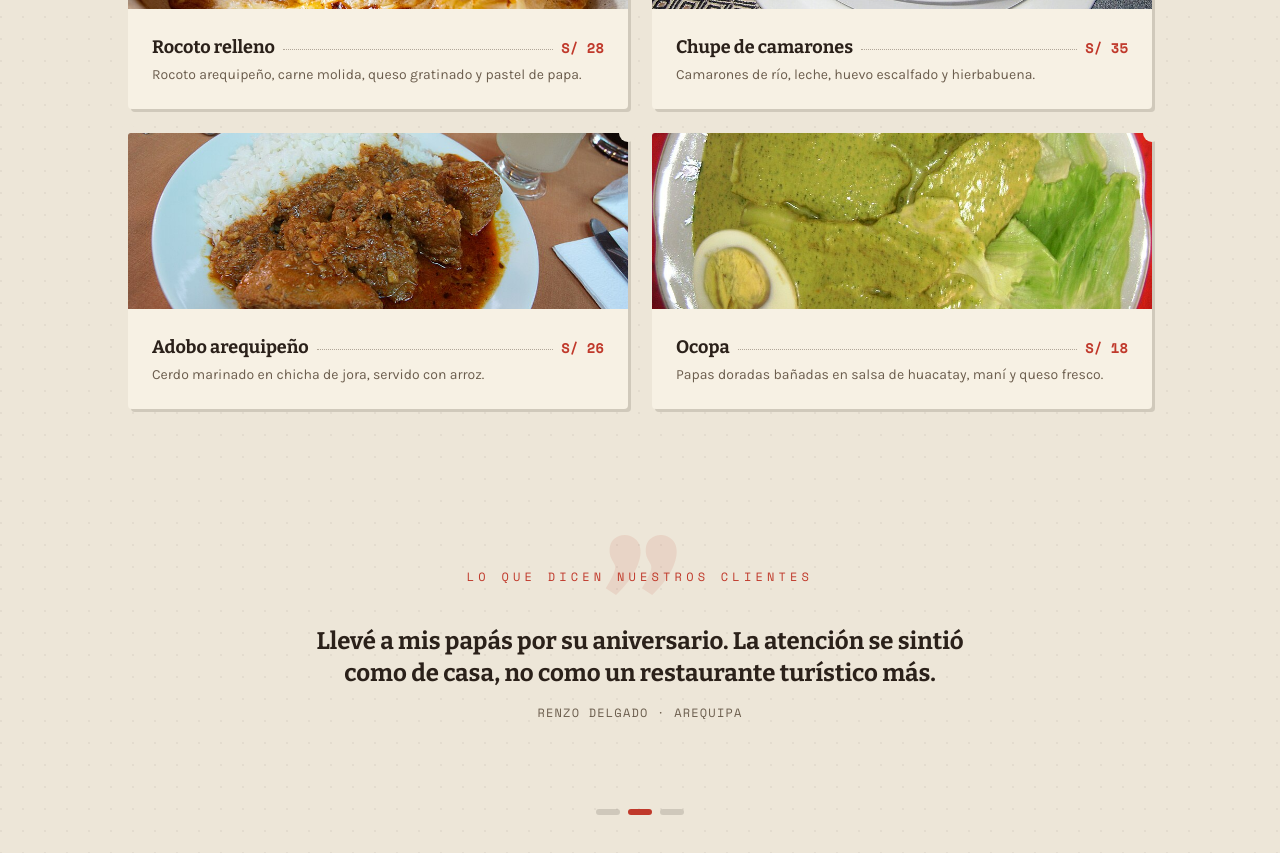
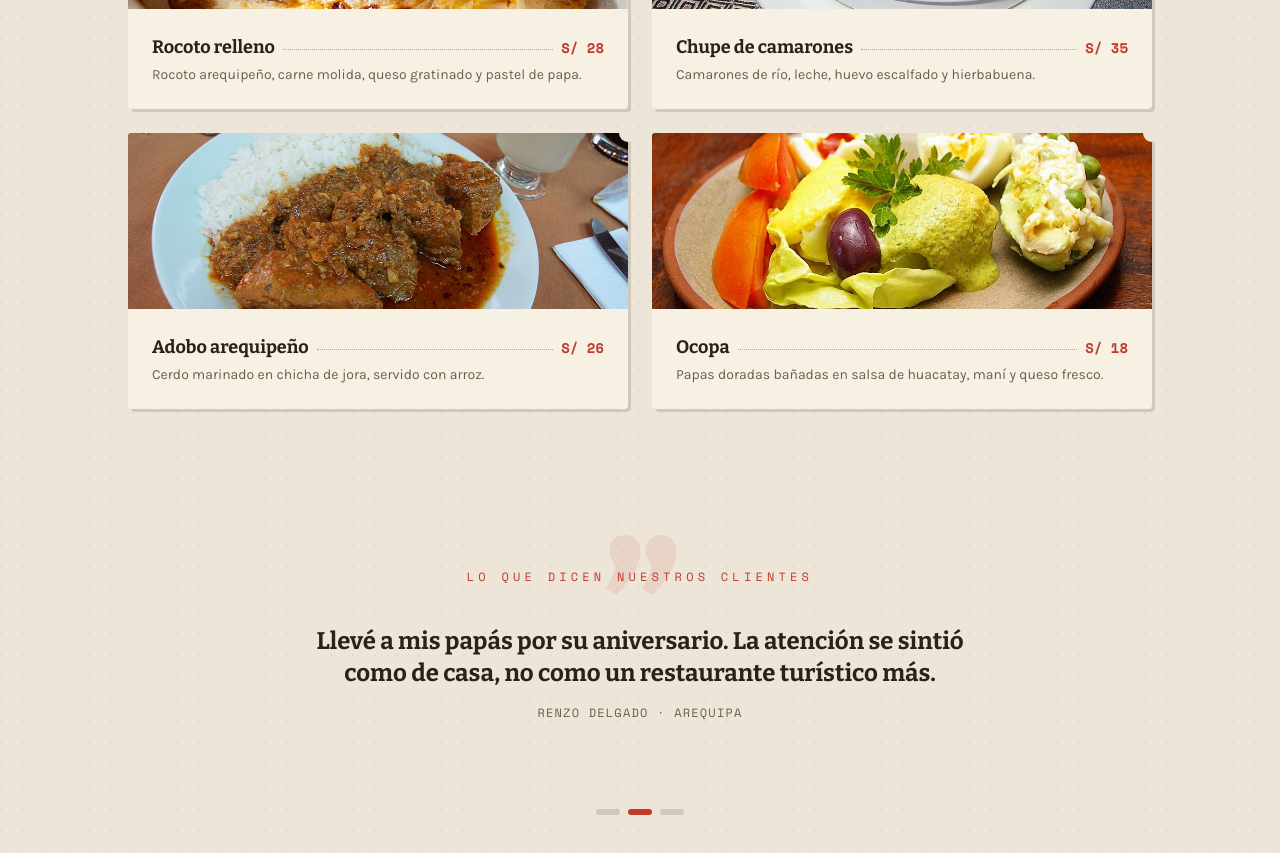
Before and after one commit to sebpost2/landing-showcase, a Next.js app: page / in a window 1280 px wide. Shown: the part 1700-2553 px from the top of the page. Built offline with nearby package versions, Linux system fonts and the light colour scheme.

Commit message:
Fix mislabeled ocopa photo
The Wikimedia file was captioned "ocopa" but showed a yellow ají-only sauce,
which is actually papa a la huancaina (a Huancayo dish, not Arequipa's).
Swapped for a photo with the real green huacatay-based ocopa sauce.

```diff
--- a/src/components/sections/product-visual.tsx
+++ b/src/components/sections/product-visual.tsx
@@ -27,7 +27,7 @@ const DISHES = [
     name: "Ocopa",
     desc: "Papas doradas bañadas en salsa de huacatay, maní y queso fresco.",
     price: "S/ 18",
-    image: "/images/ocopa.jpg",
+    image: "/images/ocopa2.jpg",
   },
 ];
 
```
Also changed, not shown: public/images/ocopa.jpg (deleted), public/images/ocopa2.jpg (added).
